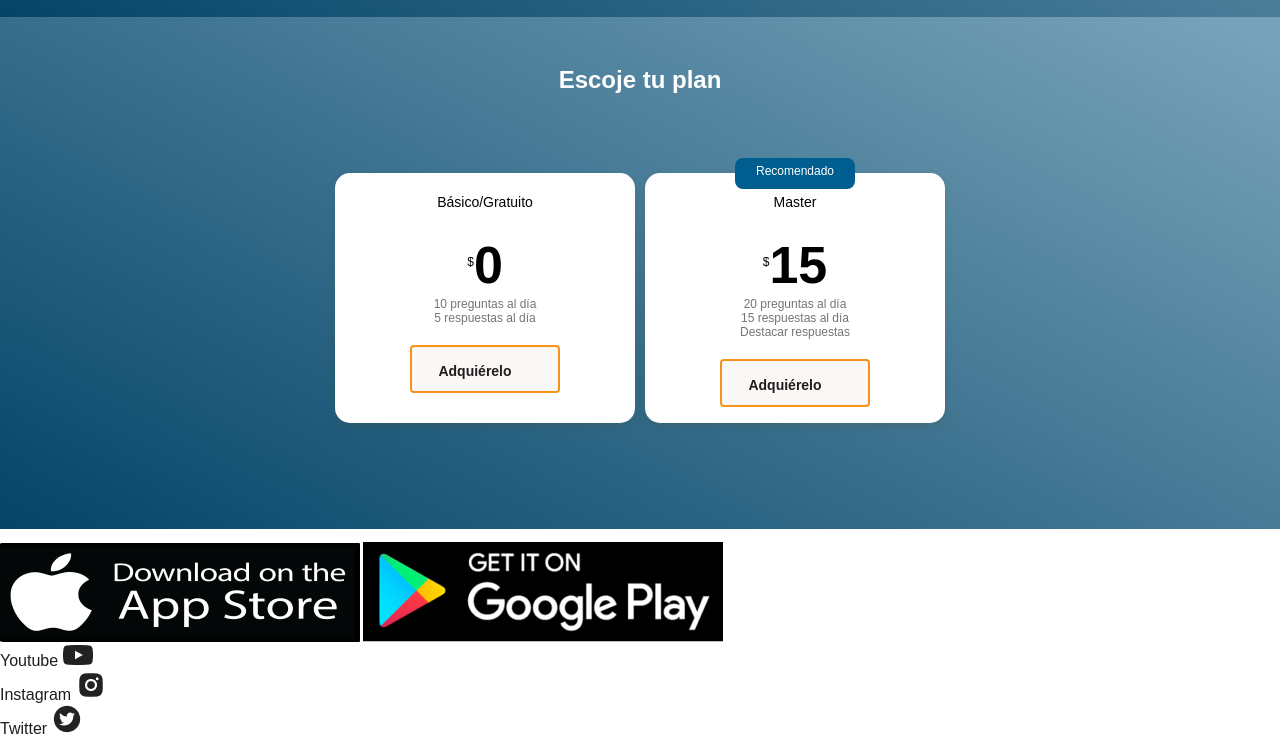
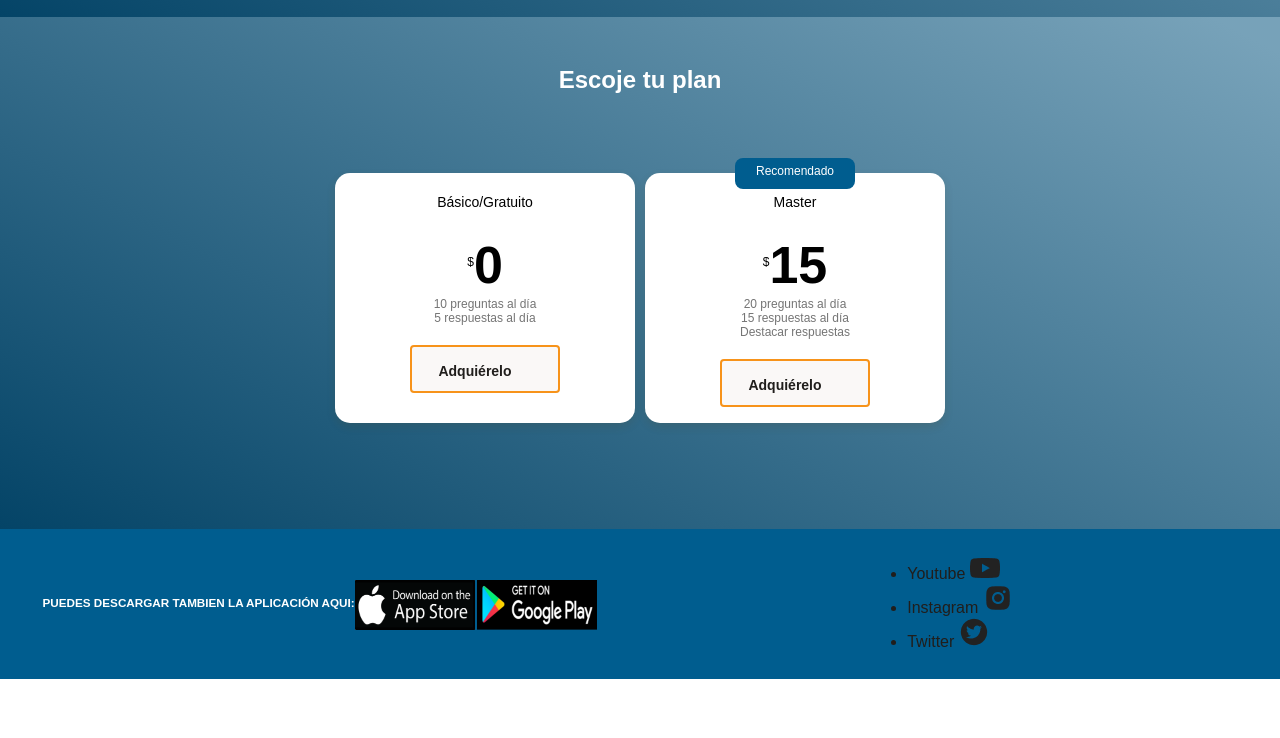
Before and after one commit to MentalSol/LadingPage, a plain HTML site: page index.html in a window 1280 px wide. Shown: the part 2889-3627 px from the top of the page. After the commit the page ends 3568 px from the top, so only its background shows below. Drawn offline with Linux system fonts and the light colour scheme.

Commit message:
feat: "footerCss"

```diff
--- a/css/styles.css
+++ b/css/styles.css
@@ -514,3 +514,43 @@ h3{
     background-image: url('./assets/icons/orange-right-arrow.svg');
     vertical-align: text-bottom;
 }
+/*FOOTER*/
+footer{
+    display: flex;/*pone al costado cada vaina*/
+    width: 100%;
+    height: 150px;
+    background-color: #005D8F;
+}
+footer section{
+    width: 50%;
+    display: flex;
+    justify-content: center;
+    align-items: center;
+}
+footer .left ul{
+    font-size: 1.4rem;
+    font-weight: 500;
+    line-height: 1.8rem;
+    list-style: none;
+}
+.left{
+    display: flex;
+    justify-content: center;
+}
+.footer-image{
+    margin-top: 4px;
+}
+.left .footer-left-title {
+    margin-bottom: 4px;
+}
+.footer-image img{
+    height: 50px;
+    width: 120px;
+}
+.left li{
+    margin: 10px 0;
+}
+.left a{
+    text-decoration: none;
+    color: var(--just-white);
+}
```
